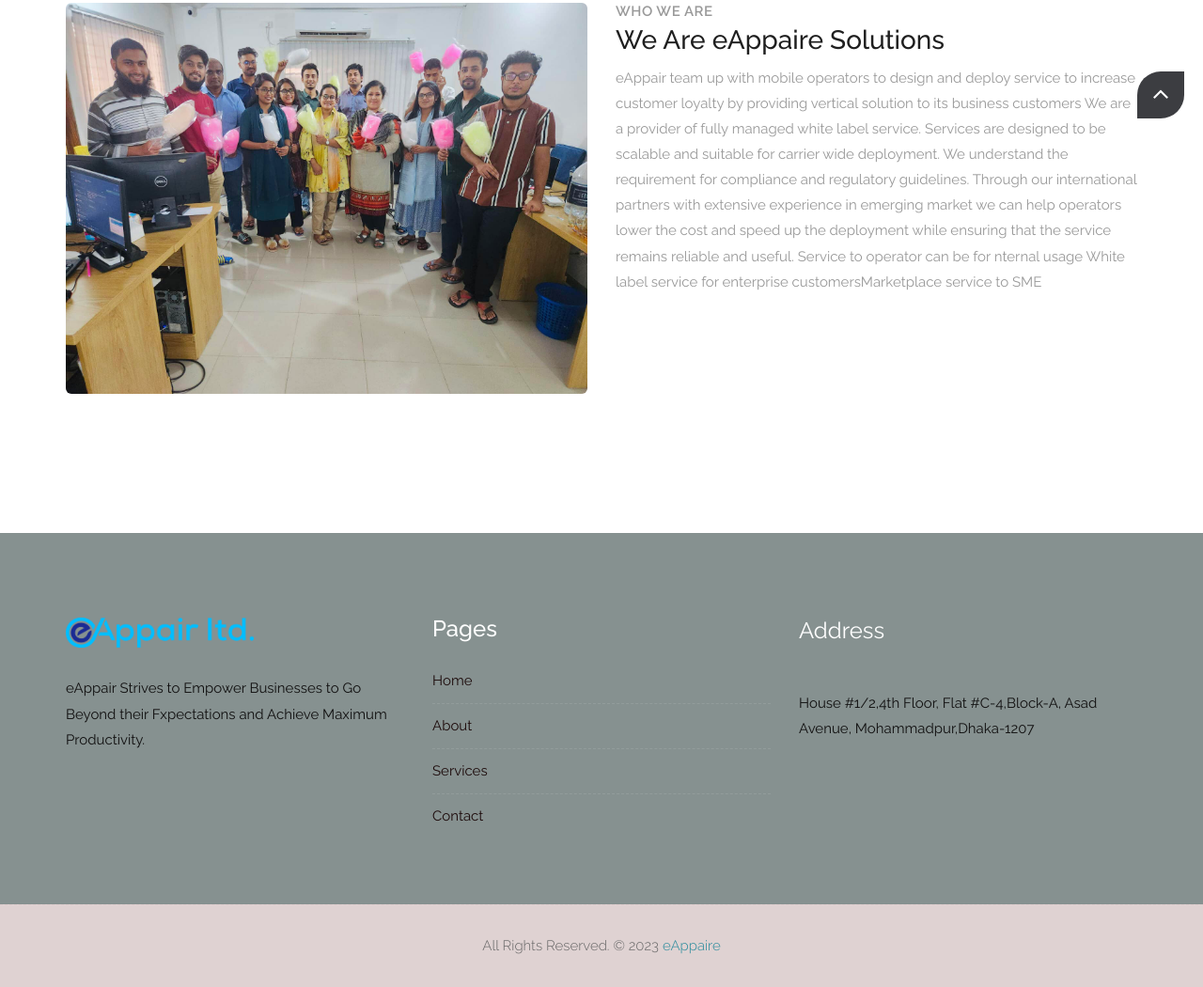
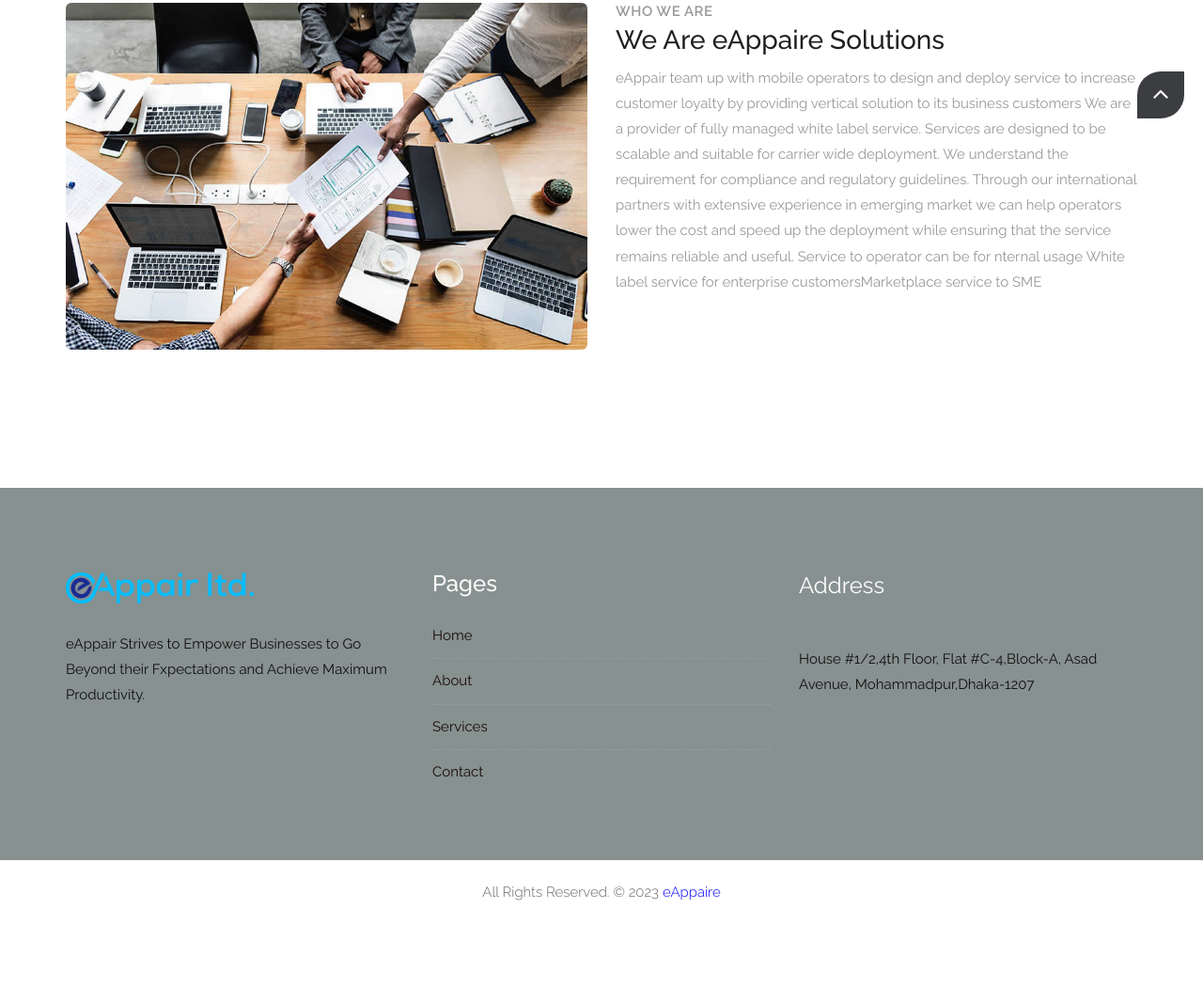
Before and after one commit to Md-Mithu-Learner/eAppair-website, a plain HTML site: page about-us.html in a window 1280 px wide. Shown: the part 774-1824 px from the top of the page at 94% size. After the commit the page ends 1757 px from the top, so only its background shows below. Drawn offline with Linux system fonts and the light colour scheme.

Commit message:
update project

```diff
--- a/about-us.html
+++ b/about-us.html
@@ -161,7 +161,7 @@
         <div class="col-md-6">
           <div class="post-media wow fadeIn">
             <img
-              src="images/epp2.jpg"
+              src="uploads/about_02.jpg"
               alt=""
               class="img-responsive img-rounded"
             />
--- a/style.css
+++ b/style.css
@@ -1816,11 +1816,11 @@ select.mobile-device {
 
 .copyrights {
     border-top: 1px dashed rgba(193, 141, 141, 0.1);
-    background-color:  #dfd2d2;
+    background-color:  #ffffff;
     box-sizing: border-box;
     width: 100%;
     text-align: left;
-    padding: 30px 40px;
+    padding: 20px 20px;
     overflow: hidden;
 }
 
@@ -1853,7 +1853,7 @@ select.mobile-device {
 }
 
 .footer-distributed .footer-company-name a{
-	color: #24899b;
+	color: #0000ff;
 }
 
 .footer-distributed .footer-company-name a:hover{
```
Also changed, not shown: index.html (+1 -1 lines).
